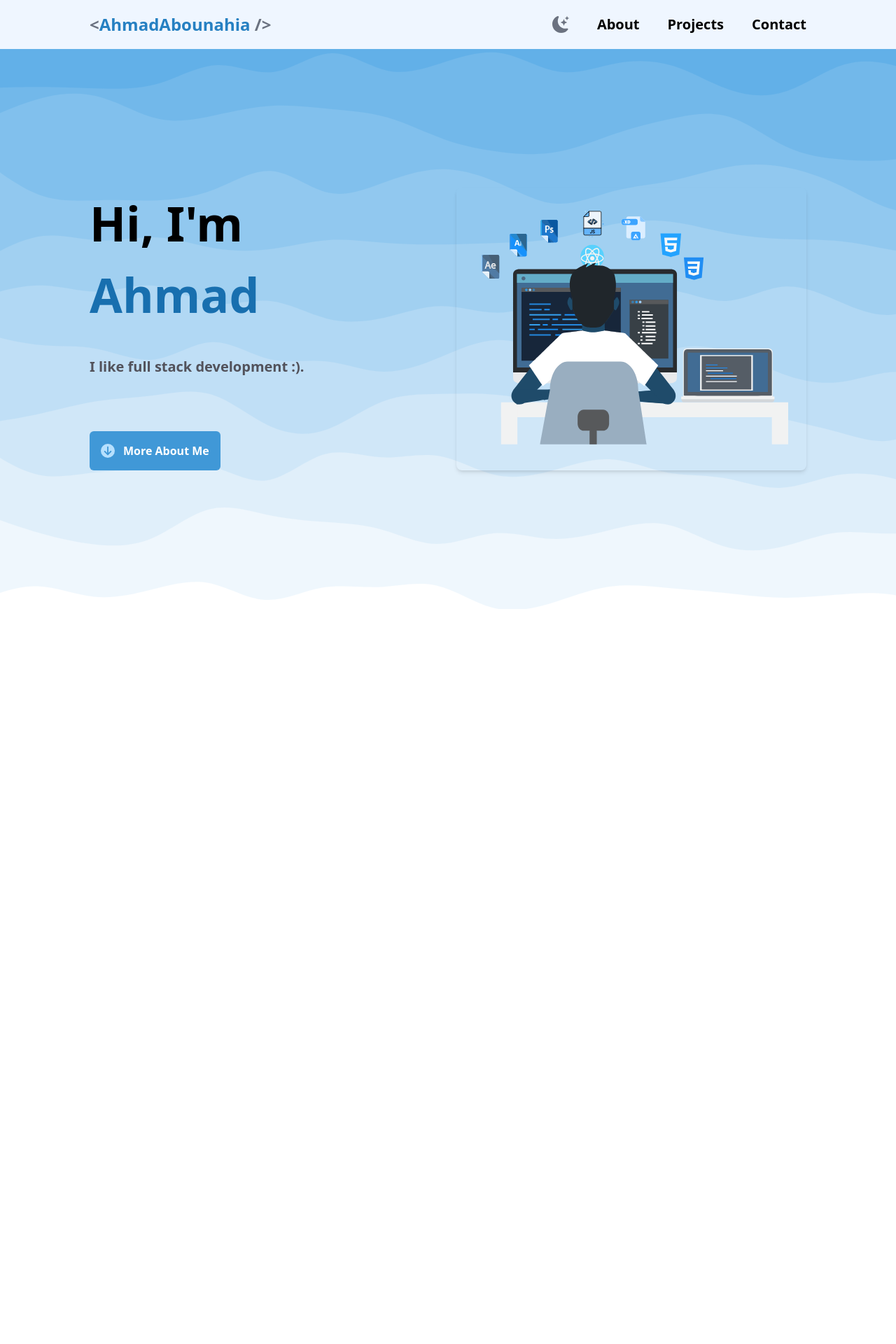
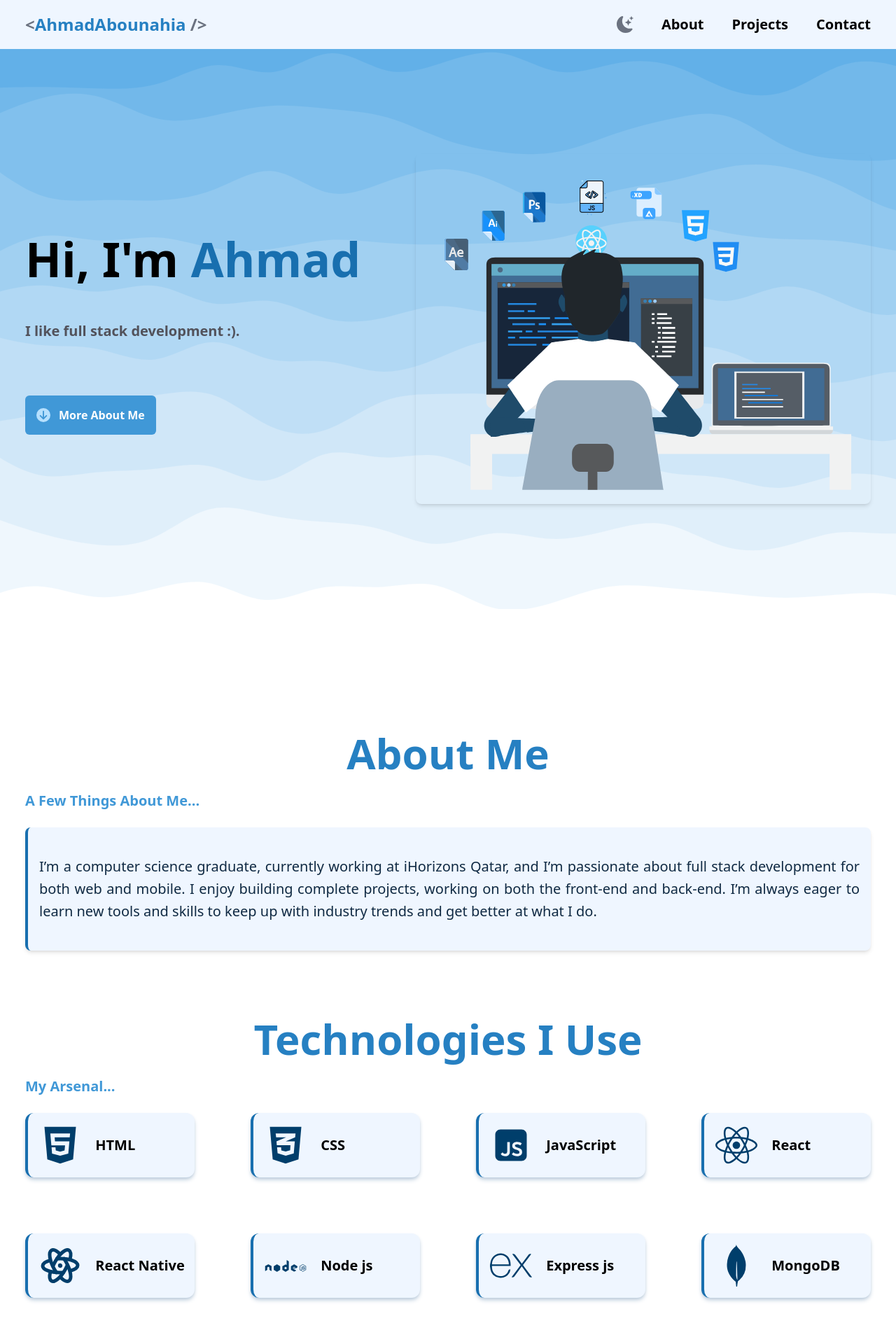
Before and after one commit to ahmnahia/Portfolio, a Next.js app: page / in a window 1280 px wide. Shown: the top 1920 px of the page at 70% size. Before the commit the page ends 870 px from the top, so only its background shows below. Built offline with nearby package versions, Linux system fonts and the light colour scheme.

Commit message:
Added About me section + fixed container
- Added a section "About Me".
- Modified the container to have a consistent look.
- Added smooth scroll in the html.

```diff
--- /dev/null
+++ b/src/Components/AboutMe.jsx
@@ -0,0 +1,40 @@
+import { technologiesUsed } from "@/constants";
+
+export default function AboutMe() {
+  return (
+    <section
+      id="about-me-section"
+      className="py-20 bg-white dark:bg-zinc-800  cus-color-transition"
+    >
+      <div className="container">
+        <h1 className="max-lg:text-4xl lg:text-6xl text-center pt-24 text-blue-500 dark:text-orange-500 cus-color-transition">
+          {" "}
+          About Me
+        </h1>
+        <h6 className="text-blue-400 dark:text-orange-400 text-xl my-6 max-sm:text-center cus-color-transition">
+          A Few Things About Me...
+        </h6>
+        <div className="border-l-4 border-blue-600  dark:border-orange-600 px-4 py-10 text-xl rounded-lg shadow-md dark:shadow-zinc-900 hover:shadow-lg bg-blue-50 dark:bg-zinc-700 text-blue-grey-900 dark:text-white font-light  mt-5 text-justify leading-8 cus-color-transition">
+          I’m a computer science graduate, currently working at iHorizons Qatar,
+          and I’m passionate about full stack development for both web and
+          mobile. I enjoy building complete projects, working on both the
+          front-end and back-end. I’m always eager to learn new tools and skills
+          to keep up with industry trends and get better at what I do.
+        </div>
+        <h1 className="max-lg:text-4xl lg:text-6xl text-center pt-24 text-blue-500 dark:text-orange-500 cus-color-transition">
+          Technologies I Use
+        </h1>
+        <h6 className="text-blue-400 dark:text-orange-400 text-xl my-6 max-sm:text-center cus-color-transition">
+          My Arsenal...
+        </h6>
+        <div className="flex flex-wrap gap-y-10 lg:gap-20 justify-around">
+          {technologiesUsed.map((eachTech, idx) => (
+            <div key={idx} className="text-xl  items-center flex gap-5 lg:w-1/4 xl:w-1/5 max-lg:w-[31%] max-md:w-[45%] bg-blue-50 dark:bg-zinc-700 ps-4 max-md:ps-2 py-4 rounded-xl shadow-md hover:shadow-lg shadow-blue-grey-200 dark:shadow-zinc-900 border-l-4 border-blue-600 dark:border-orange-600 cus-color-transition hover:scale-110">
+              <span className="text-6xl max-lg:text-2xl text-blue-900 dark:text-zinc-50 cus-color-transition">{eachTech.icon}</span> <span className="text-black max-md:text-sm dark:text-white cus-color-transition">{eachTech.name}</span>
+            </div>
+          ))}
+        </div>
+      </div>
+    </section>
+  );
+}
--- a/src/Components/Hero.jsx
+++ b/src/Components/Hero.jsx
@@ -1,30 +1,29 @@
 import LottieAnimation from "@/Components/LottieAnimation";
 import { FaCircleArrowDown } from "react-icons/fa6";
 
-
 export default function Hero() {
   return (
-    <div className="hero-div-bg">
-      <div className="w-full h-[100vh]  bg-transparent  md:flex  md:justify-center md:items-center container-cus mx-auto">
-        <div className="flex flex-wrap max-md:flex-col-reverse max-md:pt-10   md:gap-20 ">
-          <div className="max-md:mt-10 md:flex-1 relative md:min-h-[300px]">
-            <p className="max-sm:text-[40px] max-lg:text-[60px] lg:text-[68px] text-black ">
+    <section className="hero-div-bg ">
+      <div className="w-full h-[100vh]  bg-transparent  flex max-md:flex-col-reverse max-md:justify-end max-md:pt-10  md:justify-between md:items-center container">
+        {/* <div className="flex flex-wrap max-md:flex-col-reverse max-md:pt-10   md:gap-20 "> */}
+        <div className=" relative ">
+          <h1 className="max-sm:text-[40px] max-sm:mt-5 max-md:text-[50px] md:text-[35px] lg:text-[60px] xl:text-[68px] text-black ">
             <span className="dark:text-white">Hi, I{"'"}m </span>{" "}
             <span className="text-blue-600 dark:text-orange-400"> Ahmad</span>{" "}
-            </p>
+          </h1>
           <p className="mt-10 text-xl leading-6 text-zinc-600 dark:text-zinc-400 font-bold">
             I like full stack development :).
           </p>
-            <button className="mt-10 md:mt-20  bottom-0 p-4 bg-blue-400 dark:bg-orange-400 group hover:bg-blue-900 dark:hover:bg-orange-700 text-white rounded-md flex items-center gap-3 transition-colors delay-75 dark:text-orange-100">
+          <a href="#about-me-section" className="mt-10 md:mt-20 w-fit cursor-pointer bottom-0 p-4 bg-blue-400 dark:bg-orange-400 group hover:bg-blue-900 dark:hover:bg-orange-700 text-white rounded-md flex items-center gap-3 transition-colors delay-75 dark:text-orange-100">
             <FaCircleArrowDown className="text-blue-100 dark:text-orange-100 group-hover:text-blue-400 dark:group-hover:text-orange-100 transition-colors delay-75  text-xl " />
             More About Me
-            </button>
+          </a>
         </div>
-          <div className="md:flex-1  shadow-md rounded-lg md:min-w-[500px] md:min-h-[300px]">
+        <div className=" shadow-md rounded-lg md:w-[350px] lg:w-[450px] xl:w-[650px] ">
           <LottieAnimation />
         </div>
+        {/* </div> */}
       </div>
-      </div>
-    </div>
+    </section>
   );
 }
--- a/src/Components/Navbar.jsx
+++ b/src/Components/Navbar.jsx
@@ -9,7 +9,7 @@ export default function Navbar() {
 
   return (
     <nav className="w-full h-[70px] bg-blue-50 dark:bg-zinc-800 mx-auto fixed z-10">
-      <div className="h-full container-cus mx-auto flex justify-between items-center text-black">
+      <div className="h-full container mx-auto flex justify-between items-center text-black">
         <div className="max-md:text-xl md:text-2xl hover:scale-105 hover:cursor-pointer">
           <span className="text-gray-500 dark:text-gray-200">{"<"}</span>
           <span className="text-blue-500 dark:text-orange-400">
@@ -21,12 +21,13 @@ export default function Navbar() {
           <ThemeToggle />
           <div className="max-lg:hidden flex gap-10">
             {navbarSections.map((eachSection, idx) => (
-              <div
+              <a
                 key={idx}
                 className=" text-xl dark:text-white hover:scale-105 hover:cursor-pointer"
+                href={eachSection.href}
               >
-                {eachSection}
-              </div>
+                {eachSection.name}
+              </a>
             ))}
           </div>
           <div
@@ -59,12 +60,13 @@ export default function Navbar() {
                 }`}
               >
                 {navbarSections.map((eachSection, idx) => (
-                  <div
+                  <a
                     key={idx}
-                    className=" text-xl hover:text-red-500 hover:scale-105 hover:cursor-pointer"
+                    className=" text-xl hover:scale-105 hover:cursor-pointer"
+                    href={eachSection.href}
                   >
-                    {eachSection}
-                  </div>
+                    {eachSection.name}
+                  </a>
                 ))}
               </div>
             </div>
--- a/src/app/globals.css
+++ b/src/app/globals.css
@@ -3,8 +3,11 @@
 @tailwind utilities;
 
 @layer components {
-  .container-cus {
+  /* .container-cus {
     @apply px-3 lg:max-w-[1750px] md:px-32;
+  } */
+  .cus-color-transition {
+    @apply transition-colors duration-300;
   }
 }
 
@@ -20,4 +23,10 @@
     background-repeat: no-repeat;
     background-size: cover;
   }
+
+  .aboutme-bg {
+    background: url("../public/svgs/AboutMe.svg");
+    background-repeat: no-repeat;
+    background-size: cover;
+  }
 }
--- a/src/app/layout.jsx
+++ b/src/app/layout.jsx
@@ -20,7 +20,7 @@ export const metadata = {
 
 export default function RootLayout({ children }) {
   return (
-    <html lang="en" suppressHydrationWarning>
+    <html lang="en" className="!scroll-smooth" suppressHydrationWarning>
       <body
         className={`${geistSans.variable} ${geistMono.variable} antialiased font-extrabold`}
       >
--- a/src/app/page.jsx
+++ b/src/app/page.jsx
@@ -1,11 +1,13 @@
 import Navbar from "@/Components/Navbar";
 import Hero from "@/Components/Hero";
+import AboutMe from "@/Components/AboutMe";
 export default function Home() {
   return (
     <div className="">
       <Navbar />
-      <main className="pt-[70px]">
+      <main className="pt-[70px] ">
         <Hero />
+        <AboutMe />
       </main>
       <footer className=""></footer>
     </div>
--- a/src/constants/index.js
+++ b/src/constants/index.js
@@ -1 +1,33 @@
-export const navbarSections = ["About", "Projects", "Contact"];
+import { SiMongodb, SiPostman, SiExpress, SiGooglecloud } from "react-icons/si";
+import { FaReact, FaHtml5, FaBootstrap, FaLinux } from "react-icons/fa";
+import {
+  RiNextjsFill,
+  RiJavascriptFill,
+  RiTailwindCssFill,
+} from "react-icons/ri";
+import { FaCss3Alt } from "react-icons/fa6";
+import { TbBrandReactNative } from "react-icons/tb";
+import { DiNodejs } from "react-icons/di";
+
+export const navbarSections = [
+  { name: "About", href: "#about-me-section" },
+  { name: "Projects", href: "#" },
+  { name: "Contact", href: "#" },
+];
+
+export const technologiesUsed = [
+  { icon: <FaHtml5 />, name: "HTML" },
+  { icon: <FaCss3Alt />, name: "CSS" },
+  { icon: <RiJavascriptFill />, name: "JavaScript" },
+  { icon: <FaReact />, name: "React" },
+  { icon: <TbBrandReactNative />, name: "React Native" },
+  { icon: <DiNodejs />, name: "Node js" },
+  { icon: <SiExpress />, name: "Express js" },
+  { icon: <SiMongodb />, name: "MongoDB" },
+  { icon: <RiNextjsFill />, name: "Next js" },
+  { icon: <SiPostman />, name: "Postman" },
+  { icon: <FaBootstrap />, name: "Bootstrap" },
+  { icon: <RiTailwindCssFill />, name: "Tailwind CSS" },
+  { icon: <FaLinux />, name: "Linux" },
+  { icon: <SiGooglecloud />, name: "Google Cloud" },
+];
--- a/tailwind.config.js
+++ b/tailwind.config.js
@@ -7,6 +7,22 @@ module.exports = {
     "./src/app/**/*.{js,ts,jsx,tsx,mdx}",
   ],
   theme: {
+    container: {
+      // you can configure the container to be centered
+      center: true,
+
+      // or have default horizontal padding
+      padding: '1rem',
+
+      // default breakpoints but with 40px removed
+      screens: {
+        sm: '600px',
+        md: '728px',
+        lg: '984px',
+        xl: '1240px',
+        '2xl': '1496px',
+      },
+    },
     extend: {
       colors: {
         background: "var(--background)",
```
Also changed, not shown: src/public/svgs/AboutMe.svg (added). Lines whose indentation alone changed are shown as unchanged.
